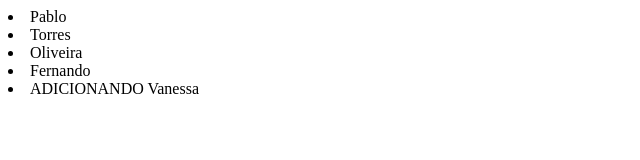
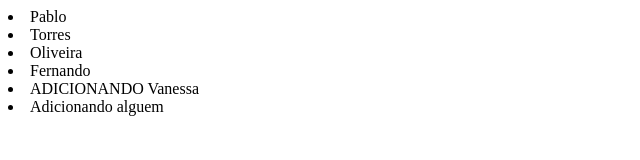
Before and after one commit to Pablotoliveira28/alura-git, a plain HTML site: page index.html in a window 1280 px wide. Shown: the whole page, without its empty margins (0-640 px from the left). Drawn offline with Linux system fonts and the light colour scheme.

Commit message:
Adicionando alguem

```diff
--- a/index.html
+++ b/index.html
@@ -12,5 +12,6 @@
     <li>Oliveira</li>
     <li>Fernando</li>
     <li>ADICIONANDO Vanessa</li>
+    <li>Adicionando alguem</li>
 </body>
 </html>
```
